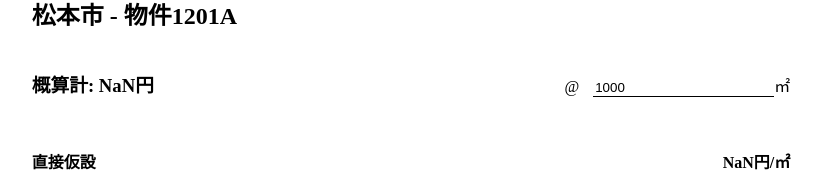
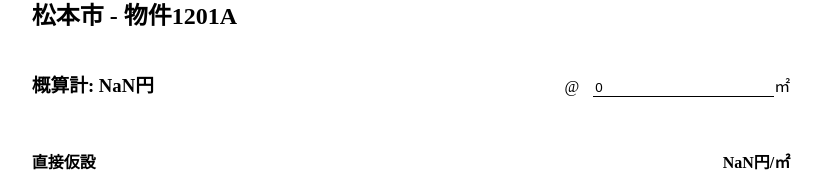
Before and after one commit to pathtrk/onequote, a Svelte app: page / in a window 1280 px wide. Shown: the part 133-305 px from the top of the page, without its empty margins (229-1051 px from the left). Built offline with nearby package versions, Linux system fonts and the light colour scheme; the HTML template or start-up script is replaced by a standard one.

Commit message:
Initial area of zero

```diff
--- a/src/App.svelte
+++ b/src/App.svelte
@@ -20,7 +20,7 @@
 
   export let project: string;
 
-  let totalArea = 1000;
+  let totalArea = 0;
 
   let kasetsuLevelChoice: number;
   let kasetsuAreaChoice: number;
```
